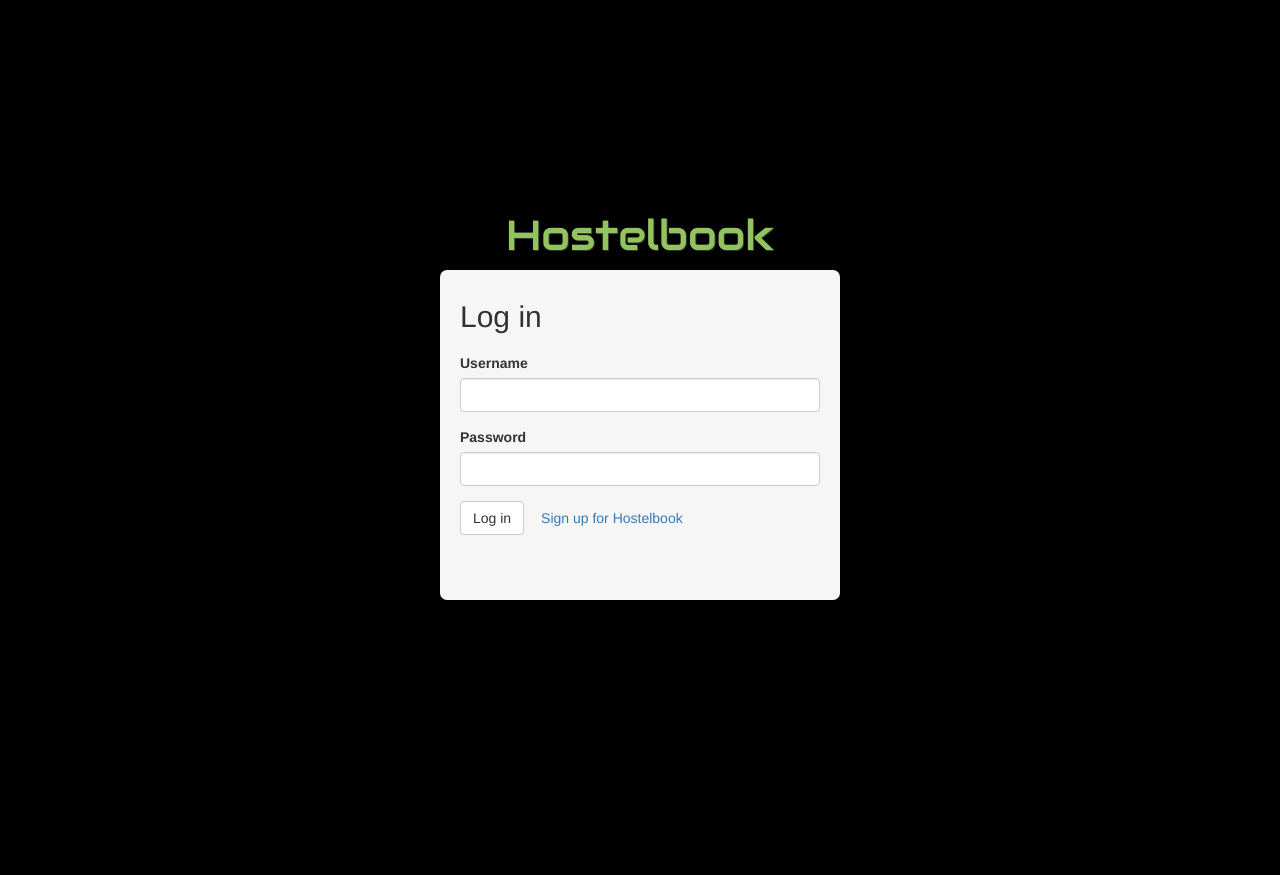
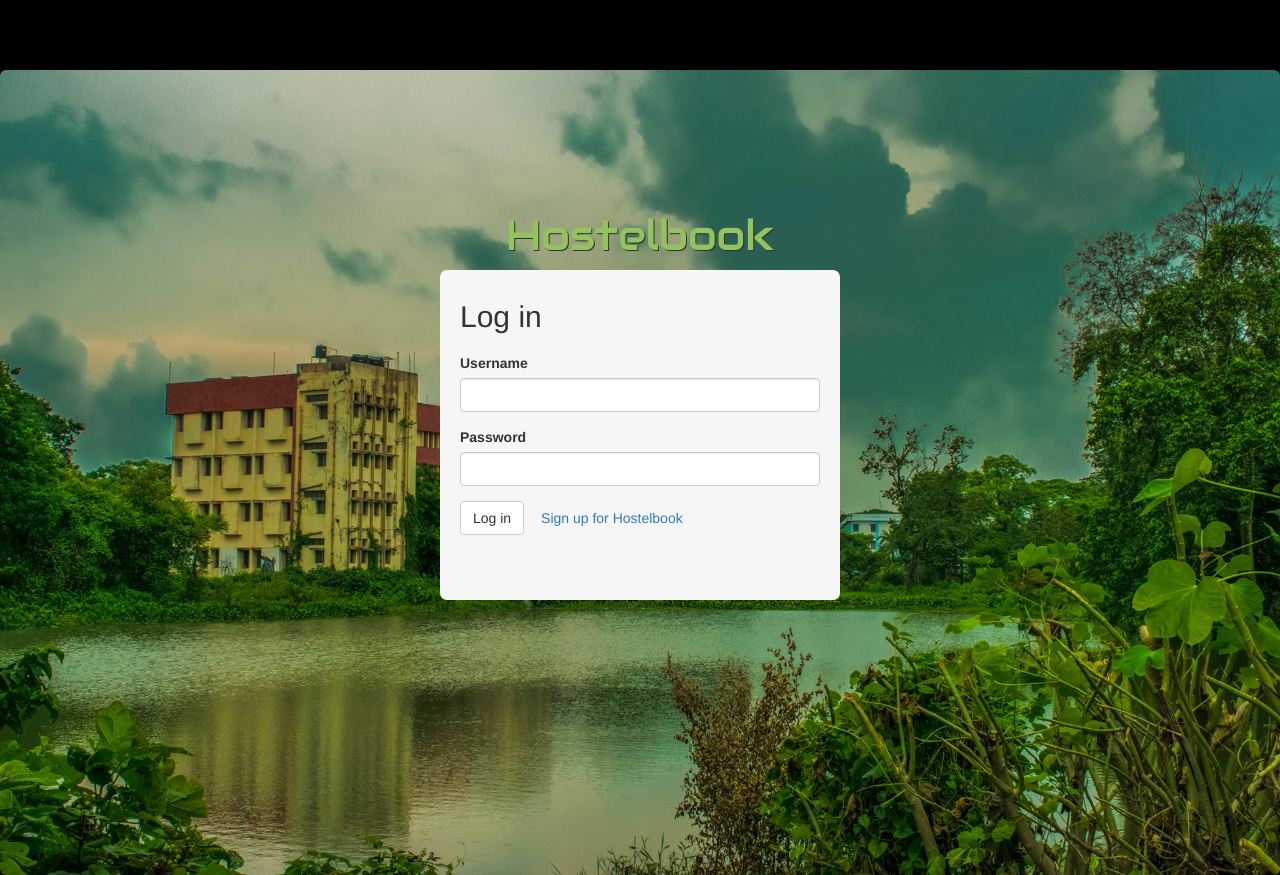
Before and after one commit to kaustav1996/Hostelbook, a Django app: template bootcamp/core/templates/core/cover.html in a window 1280 px wide. Before the commit the page ends 600 px from the top, so only its background shows below. Run offline with Django 3.2, Linux system fonts and the light colour scheme; the template is opened without the code that fills it, so the values that code supplies are empty; some libraries are stand-ins or nearby versions.

Commit message:
Update cover.html

```diff
--- a/bootcamp/core/templates/core/cover.html
+++ b/bootcamp/core/templates/core/cover.html
@@ -7,8 +7,7 @@
 {% endblock head %}
 
 {% block body %}
-  <div class="wrapper bgded overlay" style="background-image:url("{% static 'img/abc.jpg' %}");">
-</div>
+  <img src="../../static/img/abc.jpg" alt="img" class="img-responsive img-rounded" width="2000" height="1000">
   <div class="cover">
     <h1 class="logo">Hostelbook</h1>
     {% if form.non_field_errors %}
```
